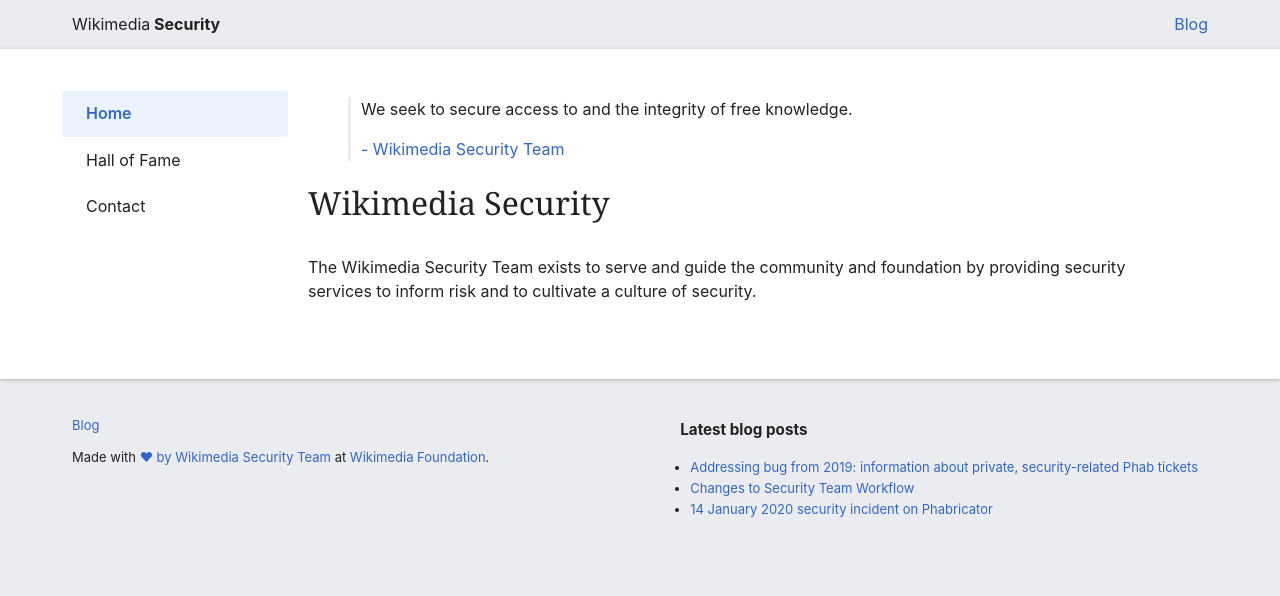
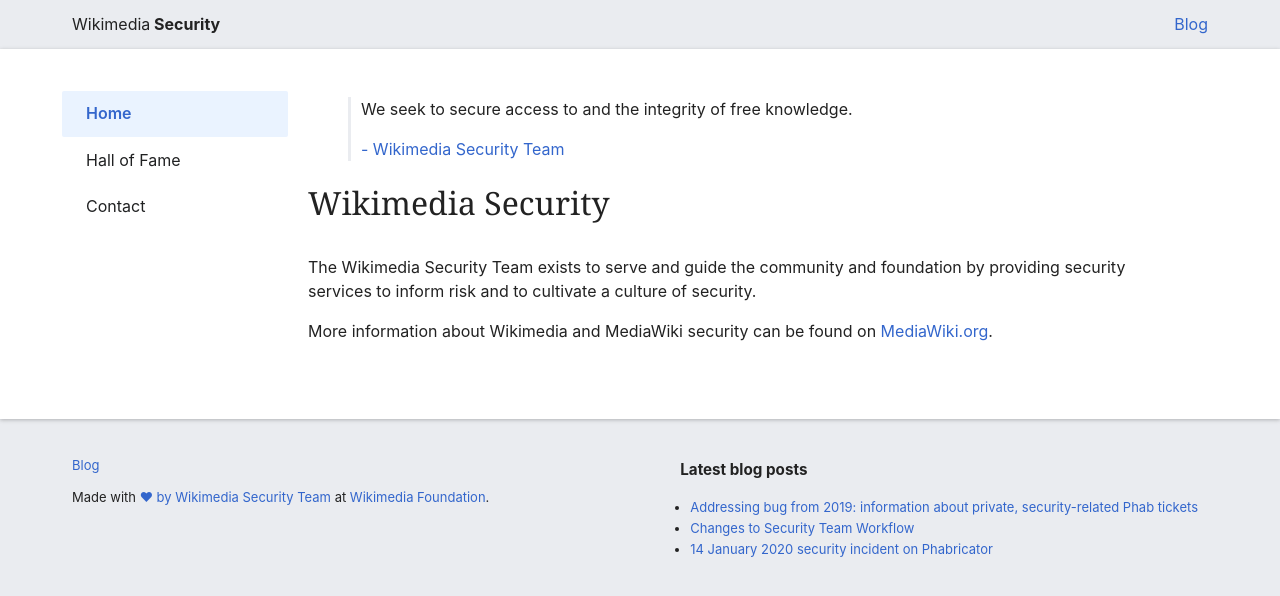
Before and after one commit to wikimedia/wikimedia-security-landing-page, a Jekyll site: the page public_html/index.html, which Jekyll copies as it is, in a window 1280 px wide. Shown: the top 596 px of the page. Built offline with Jekyll 4.4.1, drawn with Linux system fonts in a browser that asks for light colours.

Commit message:
Add outbound link to mediawiki.org
Change-Id: Iccc3af3a7d34d73e85434012446f8ac6df4ee1f1

```diff
--- a/public_html/index.html
+++ b/public_html/index.html
@@ -31,6 +31,8 @@
 <h1>Wikimedia Security</h1>
 <p>The Wikimedia Security Team exists to serve and guide the community and foundation by providing security services to inform risk and to cultivate a culture of security.</p>
 
+<p>More information about Wikimedia and MediaWiki security can be found on <a href="https://www.mediawiki.org/wiki/Security">MediaWiki.org</a>.</p>
+
 </article>
 </div></main>
 
--- a/src/index.html
+++ b/src/index.html
@@ -12,3 +12,5 @@
 
 <h1>Wikimedia Security</h1>
 <p>The Wikimedia Security Team exists to serve and guide the community and foundation by providing security services to inform risk and to cultivate a culture of security.</p>
+
+<p>More information about Wikimedia and MediaWiki security can be found on <a href="https://www.mediawiki.org/wiki/Security">MediaWiki.org</a>.</p>
```
